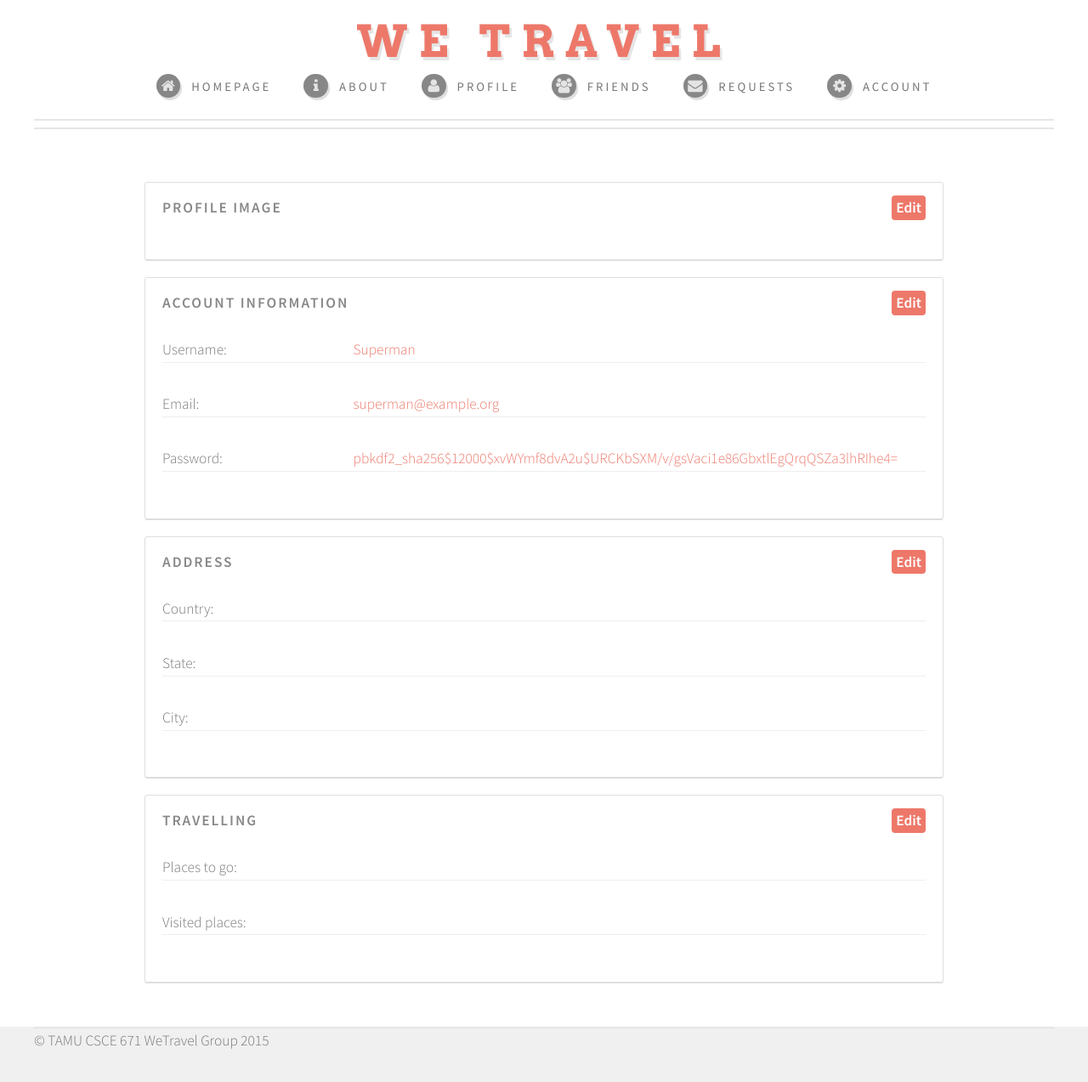
After one commit to ShiyangChen/WeTravel-Website-Django, a Django app: page /wetravel/settings/ in a window 1280 px wide. The commit adds this page. Shown: the whole page at 85% size. Run offline with Django 3.2, Linux system fonts and the light colour scheme; a user stored in the database is signed in; parts of the project's set-up code (start-up, migrations or seed data) failed here and were passed over; some libraries are stand-ins or nearby versions.

Commit message:
adding profile image and settings page

```diff
--- /dev/null
+++ b/static/css/settings_page.css
@@ -0,0 +1,73 @@
+.settings {
+	width: 80%;
+	margin: auto;
+	display: flex;
+	flex-wrap: wrap;
+	box-sizing: border-box;
+}
+.info-section {
+	width: 100%;
+	margin: 10px;
+	overflow: hidden;
+	padding: 20px;
+	border: 1px solid #dedede;
+	box-shadow: 0 1px 0 #dedede;
+	border-radius: 3px;
+	box-sizing: border-box;
+}
+
+.info-section-head {
+	position: relative;
+  	padding-bottom: 50px;
+  	box-sizing: border-box;
+}
+
+.info-section-head h3{
+	float: left;
+	display: block;
+	position: relative;
+	z-index: 2;
+  	line-height: 18px;
+}
+
+a.edit {
+	-webkit-appearance: none;
+			position: absolute;
+			right: 0;
+			top: -5px;
+			background: #ed786a;
+			color: #fff !important;
+			border-radius: 4px;
+			border: 0;
+			outline: 0;
+			font-size: 1em;
+			font-weight: 600;
+			text-align: center;
+			padding-left: 5px;
+			padding-right: 5px;
+			-moz-transition: all 0.25s ease-in-out;
+			-webkit-transition: all 0.25s ease-in-out;
+			-o-transition: all 0.25s ease-in-out;
+			-ms-transition: all 0.25s ease-in-out;
+			transition: all 0.25s ease-in-out;
+
+}
+
+dl {
+  width: 100%;
+  border-bottom: 1px solid #EEE;
+  overflow: hidden;
+}
+
+dt {
+	float: left;
+	width: 25%;
+	text-align: left;
+}
+
+dd {
+	float: left;
+	width: 75%;
+	text-align: left;
+	color: rgb(237, 120, 106);
+}
--- a/static/css/skel.css
+++ b/static/css/skel.css
@@ -15,6 +15,7 @@
 	.container {
 		margin-left: auto;
 		margin-right: auto;
+		text-align: center;
 
 		/* width: (containers) */
 		width: 1200px;
--- a/static/css/style-desktop.css
+++ b/static/css/style-desktop.css
@@ -12,6 +12,7 @@
 	{
 		line-height: 1.65em;
 		font-size: 13pt;
+		text-align: center;
 	}
 
 	h2
@@ -133,7 +134,7 @@
 
 	#main-wrapper
 	{
-		padding: 6em 0 6em 0;
+		padding: 3em 0 3em 0;
 	}
 
 	/*#footer-wrapper
@@ -147,7 +148,7 @@
 
 	#header
 	{
-		padding: 5em 0 5em 0;
+		padding: 2em 0 5em 0;
 
 
 	}
@@ -172,7 +173,7 @@
 	#nav
 	{
 		position: absolute;
-		top: 3em;
+		top: 5em;
 		left: 0;
 		width: 100%;
 	}
--- /dev/null
+++ b/static/js/wetravel.js
@@ -0,0 +1 @@
+$('#change-account').click(function(){});
--- a/wetravel/templates/wetravel/base.html
+++ b/wetravel/templates/wetravel/base.html
@@ -1,19 +1,17 @@
-<!DOCTYPE html>
+<!doctype html>
 {% load staticfiles %}
 <html lang="en">
   <head>
- <meta http-equiv="content-type" content="text/html; charset=utf-8" />
+
+    <meta charset="utf-8">
+    <meta http-equiv="X-UA-Compatible" content="IE=edge">
+    <meta name="viewport" content="width=device-width, initial-scale=1">
+
     <meta name="description" content="" />
     <meta name="keywords" content="" />
-   <!-- <meta charset="utf-8">
-    <meta http-equiv="X-UA-Compatible" content="IE=edge">
-    <meta name="viewport" content="width=device-width, initial-scale=1">-->
-    <!-- The above 3 meta tags *must* come first in the head; any other head content must come *after* these tags -->
+    <meta name="author" content="" />
 
-    <meta name="description" content="">
-    <meta name="keywords" content="" />
-    <meta name="author" content="">
-    <link rel="icon" href="/static/images/favicon.ico">-->
+    <link rel="icon" href="/static/images/favicon.ico">
 
     <title>WeTravel | {% block title %}{% endblock %}</title>
 
@@ -23,6 +21,8 @@
     <link rel="stylesheet" href="/static/css/style.css" />
     <link rel="stylesheet" href="/static/css/style-desktop.css" />
 
+    <link rel="stylesheet" href="/static/css/settings_page.css" />
+
     <!-- HTML5 shim and Respond.js for IE8 support of HTML5 elements and media queries -->
     <!--[if lt IE 9]>
       <script src="https://oss.maxcdn.com/html5shiv/3.7.2/html5shiv.min.js"></script>
@@ -30,27 +30,18 @@
     <![endif]-->
 
     <!--[if lte IE 8]><script src="css/ie/html5shiv.js"></script><![endif]-->
-    <script src="static/js/jquery.min.js"></script>
-    <script src="static/js/jquery.dropotron.min.js"></script>
-    <script src="static/js/skel.min.js"></script>
-    <script src="static/js/skel-layers.min.js"></script>
-    <script src="static/js/init.js"></script>
-    <noscript>
-      <link rel="stylesheet" href="/static/css/skel.css" />
-      <link rel="stylesheet" href="/static/css/style.css" />
-      <link rel="stylesheet" href="/static/css/style-desktop.css" />
-    </noscript>
+    <script src="/static/js/jquery.min.js"></script>
+    <script src="/static/js/jquery.dropotron.min.js"></script>
+    <script src="/static/js/skel.min.js"></script>
+    <script src="/static/js/skel-layers.min.js"></script>
+    <script src="/static/js/init.js"></script>
     <!--[if lte IE 8]><link rel="stylesheet" href="css/ie/v8.css" /><![endif]-->
   </head>
 
   <body class="homepage">
     <div id="header-wrapper">
         <div id="header" class="container">
-
-          <!-- Logo -->
-            <!--<h1 id="logo"><a href="index.html">Strongly Typed</a></h1>
-            <p>A responsive HTML5 site template. Manufactured by HTML5 UP.</p>-->
-
+            <h1>We Travel</h1>
           <!-- Nav -->
             <nav id="nav">
               <ul>
@@ -63,8 +54,8 @@
                 <li>
                   <a href="" class="icon fa-gear"><span>Account</span></a>
                   <ul>
-                    <li><a href="#">Settings</a></li>
-                    <li><a href="/wetravel/logout">Logout</a></li>
+                    <li><a href="/wetravel/settings"><span>Settings</span></a></li>
+                    <li><a href="/wetravel/logout"><span>Logout</span></a></li>
                   </ul>
                 </li>
                 {% else %}
@@ -84,8 +75,9 @@
     </div>
 
     <!-- Footer -->
-    <div id="footer-wrapper">
-      <p>&copy; TAMU CSCE 671 WeTravel Group 2015</p>
+    <div id="footer-wrapper" class="container">
+        <p>&copy; TAMU CSCE 671 WeTravel Group 2015</p>
+      </div>
     </div>
 
 
--- /dev/null
+++ b/wetravel/templates/wetravel/settings.html
@@ -0,0 +1,90 @@
+{% extends 'wetravel/base.html' %}
+{% load wetravel_extras %}
+{% block title %}Index{% endblock %}
+{% block content %}
+
+<div class="settings">
+    <section class="info-section">
+        <div class="info-section-head">
+            <h3>Profile Image</h3>
+            <a class="edit" href="#">Edit</a>
+        </div>
+        {% if user.userprofile.avatar_image %}
+            <p><img border="0" alt="Profile Pics" src="{{ user.userprofile.avatar_image }}" /></p>
+        {% endif %}
+    </section>
+    <section class="info-section">
+        <div class="info-section-head">
+            <h3>Account Information</h3>
+            <a id="change-account" class="edit" href="#">Edit</a>
+        </div>
+        <div class="info-section-info">
+            <dl class="info">
+              <dt>Username:</dt>
+              <dd>{{ user.username }}</dd>
+            </dl>
+            <dl class="info">
+              <dt>Email:</dt>
+              <dd>{{ user.email }}</dd>
+            </dl>
+            <dl class="info">
+              <dt>Password:</dt>
+              <dd>{{ user.password }}</dd>
+            </dl>
+        </div>
+    </section>
+
+    <section class="info-section">
+        <div class="info-section-head">
+            <h3>Address</h3>
+            <a class="edit" href="#">Edit</a>
+        </div>
+        <div class="info-section-info">
+            <dl class="info">
+              <dt>Country:</dt>
+              <dd>{{ user.userprofile.region.country }}</dd>
+            </dl>
+            <dl class="info">
+              <dt>State:</dt>
+              <dd>{{ user.userprofile.region.state }}</dd>
+            </dl>
+            <dl class="info">
+              <dt>City:</dt>
+              <dd>{{ user.userprofile.region.city }}</dd>
+            </dl>
+        </div>
+    </section>
+
+    <section class="info-section">
+        <div class="info-section-head">
+            <h3>Travelling</h3>
+            <a id="change-travelling" class="edit" href="#">Edit</a>
+        </div>
+        <div class="info-section-info">
+            <dl class="info">
+              <dt>Places to go:</dt>
+              <dd>
+                {% for place in user.userprofile.to_visit.all %}
+                {{ place }}
+                {{ place.region}}
+                <br>
+                {% endfor %}
+              </dd>
+            </dl>
+            <dl class="info">
+              <dt>Visited places:</dt>
+              <dd>
+                {% for place in user.userprofile.visited.all %}
+                {{ place }}
+                {{ place.region }}
+                <br>
+                {% endfor %}
+              </dd>
+            </dl>
+        </div>
+    </section>
+</div>
+
+
+
+{% endblock %}
--- a/wetravel/urls.py
+++ b/wetravel/urls.py
@@ -13,6 +13,7 @@ urlpatterns = patterns('',
     url(r'^send_friend_request/', views.send_friend_request, name='send_friend_request'),
     url(r'^requests/', views.requests, name='requests'),
     url(r'^addplace/', views.add_place, name='addplace'),
+    url(r'^settings/', views.settings, name='settings'),
     url(r'^create-post/$', views.create_post),
     url(r'^createpost/$', views.createpost),
     url(r'^profile/$',views.profile),
--- a/wetravel/views.py
+++ b/wetravel/views.py
@@ -4,6 +4,7 @@ from django.contrib.auth.decorators import login_required
 from django.http import HttpResponse, HttpResponseRedirect
 from wetravel.form import UserForm, UserProfileForm
 from wetravel.models import *
+from PIL import Image as PImage
 
 # Create your views here.
 
@@ -54,6 +55,8 @@ def signup(request):
             'wetravel/signup.html',
             {'user_form': user_form, 'profile_form': profile_form, 'signed_up': signed_up})
 
+
+
 def user_login(request):
 
     if request.method == 'POST':
@@ -79,6 +82,11 @@ def user_login(request):
 def user_logout(request):
     logout(request)
     return HttpResponseRedirect('/wetravel/')
+
+@login_required
+def settings(request):
+    return render(request, 'wetravel/settings.html')
+
 
 
 def send_friend_request(request):
--- a/wetravelproject/settings.py
+++ b/wetravelproject/settings.py
@@ -12,6 +12,9 @@ https://docs.djangoproject.com/en/1.7/ref/settings/
 import os
 BASE_DIR = os.path.dirname(os.path.dirname(__file__))
 STATIC_PATH = os.path.join(BASE_DIR, 'static')
+
+MEDIA_ROOT  = os.path.join(BASE_DIR, 'media')
+MEDIA_URL = '/media/'
 
 # Quick-start development settings - unsuitable for production
 # See https://docs.djangoproject.com/en/1.7/howto/deployment/checklist/
--- a/wetravelproject/urls.py
+++ b/wetravelproject/urls.py
@@ -1,5 +1,7 @@
 from django.conf.urls import patterns, include, url
 from django.contrib import admin
+from django.conf import settings
+from django.conf.urls.static import static
 
 from wetravel import urls
 
@@ -11,3 +13,6 @@ urlpatterns = patterns('',
     url(r'^admin/', include(admin.site.urls)),
     url(r'^wetravel/', include('wetravel.urls')),
 )
+
+urlpatterns += static(settings.MEDIA_URL, document_root=settings.MEDIA_ROOT)
+urlpatterns += static(settings.STATIC_URL, document_root=settings.STATIC_ROOT)
```
Also changed, not shown: wetravel/models.py (+9 -1 lines), wetravel/templates/wetravel/about.html (+6 -4 lines), wetravel/templates/wetravel/index.html (+1 -48 lines), media/images/smallperson.jpg (added), static/images/default_image.png (added), wetravel/migrations/0002_userprofile_avatar.py (added), wetravel/migrations/0003_auto_20150425_2059.py (added).
